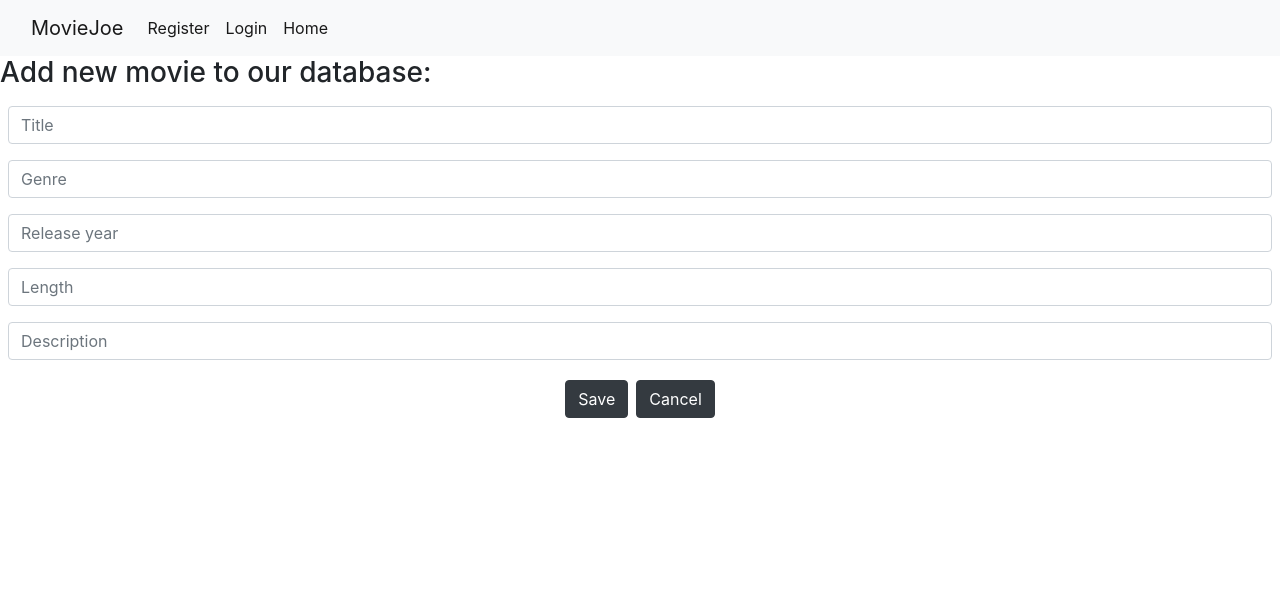
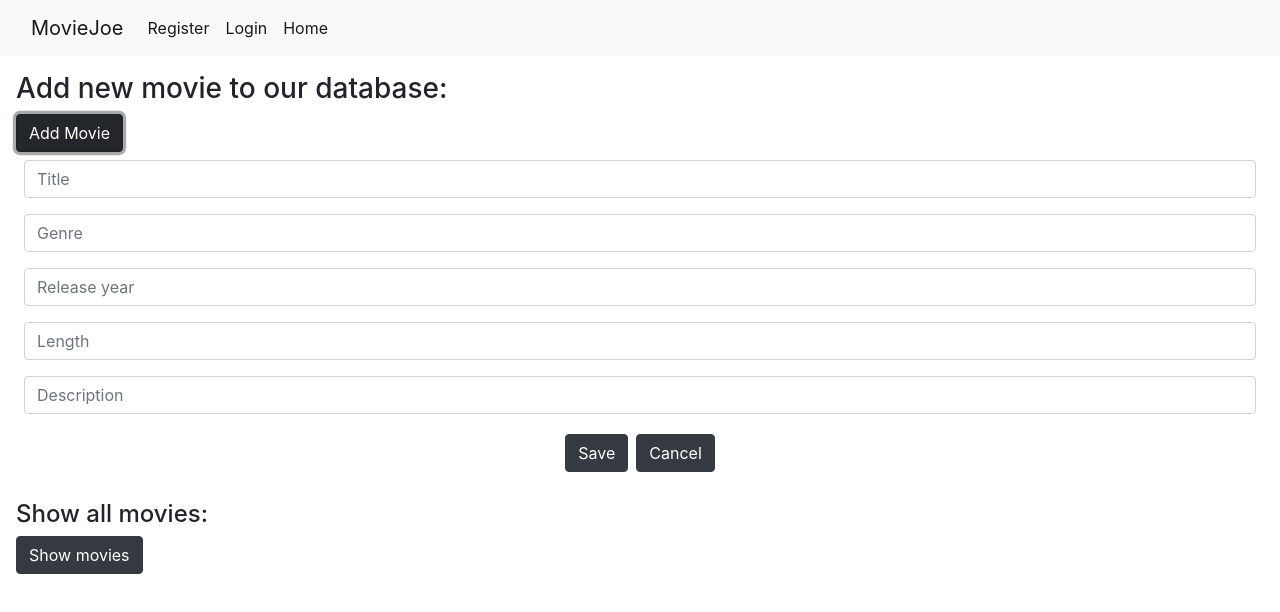
Before and after one commit to Silver36est/MovieJoe, an Angular app in the folder src/main/java/com/example/MovieJoe/UI/MovieJoe-angular/: page /home in a window 1280 px wide. Both pictures are taken after a click on the button "Add Movie". Shown: the top 612 px of the page. Built offline with nearby package versions, Linux system fonts and the light colour scheme.

Commit message:
Add add-movie component, move add movie from user-home to relevant component

```diff
--- /dev/null
+++ b/src/main/java/com/example/MovieJoe/UI/MovieJoe-angular/src/app/add-movie/add-movie.component.html
@@ -0,0 +1,19 @@
+<form name="movieForm" class="p-2 text-center">
+  <div class="form-group">
+    <input type="text" [(ngModel)]="movie.title" name="title" class="form-control" placeholder="Title">
+  </div>
+  <div class="form-group">
+    <input type="text" [(ngModel)]="movie.genre" name="genre" class="form-control" placeholder="Genre">
+  </div>
+  <div class="form-group">
+    <input type="text" [(ngModel)]="movie.releaseYear" name="releaseYear" class="form-control" placeholder="Release year">
+  </div>
+  <div class="form-group">
+    <input type="text" [(ngModel)]="movie.length" name="length" class="form-control" placeholder="Length">
+  </div>
+  <div class="form-group">
+    <input type="text" [(ngModel)]="movie.description" name="description" class="form-control" placeholder="Description">
+  </div>
+  <button type="submit" class="btn btn-dark m-1" (click)="onSaveMovie.emit(movie)">Save</button>
+  <button type="submit" class="btn btn-dark m-1" (click)="cancelSave()">Cancel</button>
+</form>
--- /dev/null
+++ b/src/main/java/com/example/MovieJoe/UI/MovieJoe-angular/src/app/add-movie/add-movie.component.ts
@@ -0,0 +1,27 @@
+import {Component, EventEmitter, Input, OnInit, Output} from '@angular/core';
+import {Movie} from "../models/movie/movie.model";
+
+@Component({
+  selector: 'app-add-movie',
+  templateUrl: './add-movie.component.html',
+  styleUrls: ['./add-movie.component.css']
+})
+export class AddMovieComponent implements OnInit {
+  @Input() movie: Movie = new Movie();
+  @Output() onSaveMovie: EventEmitter<Movie> = new EventEmitter<Movie>();
+
+
+  constructor() { }
+
+  ngOnInit(): void {
+  }
+
+  cancelSave() {
+    this.movie.title = '';
+    this.movie.genre = '';
+    this.movie.releaseYear = '';
+    this.movie.length = '';
+    this.movie.description = '';
+  }
+
+}
--- a/src/main/java/com/example/MovieJoe/UI/MovieJoe-angular/src/app/app.module.ts
+++ b/src/main/java/com/example/MovieJoe/UI/MovieJoe-angular/src/app/app.module.ts
@@ -10,6 +10,7 @@ import { NgbModule } from '@ng-bootstrap/ng-bootstrap';
 import {FormsModule} from "@angular/forms";
 import { UserHomeComponent } from './user-home/user-home.component';
 import { MovieItemComponent } from './movie-item/movie-item.component';
+import { AddMovieComponent } from './add-movie/add-movie.component';
 
 @NgModule({
   declarations: [
@@ -18,7 +19,8 @@ import { MovieItemComponent } from './movie-item/movie-item.component';
     RegisterComponent,
     RandomMovieComponent,
     UserHomeComponent,
-    MovieItemComponent
+    MovieItemComponent,
+    AddMovieComponent
   ],
     imports: [
         BrowserModule,
--- a/src/main/java/com/example/MovieJoe/UI/MovieJoe-angular/src/app/movie-item/movie-item.component.html
+++ b/src/main/java/com/example/MovieJoe/UI/MovieJoe-angular/src/app/movie-item/movie-item.component.html
@@ -7,7 +7,7 @@
     <p>Description: {{movie.description}}</p>
     <div>
       <button type="button" (click)="onDeleteMovie.emit(movie)" class="btn btn-dark btn-sm">DELETE</button>
-      <button type="button" (click)="editMovieInfo = true" class="btn btn-dark btn-sm">EDIT</button>
+      <button type="button" (click)="editInfo()" class="btn btn-dark btn-sm">EDIT</button>
     </div>
   </div>
 
--- a/src/main/java/com/example/MovieJoe/UI/MovieJoe-angular/src/app/movie-item/movie-item.component.ts
+++ b/src/main/java/com/example/MovieJoe/UI/MovieJoe-angular/src/app/movie-item/movie-item.component.ts
@@ -17,12 +17,17 @@ export class MovieItemComponent implements OnInit {
   ngOnInit(): void {
   }
 
+  editInfo() {
+    this.editMovieInfo = true;
+    let tempMovie = this.movie;
+  }
+
   cancelEditSave() {
     this.editMovieInfo = false;
-    this.movie.title = '';
-    this.movie.genre = '';
-    this.movie.releaseYear = '';
-    this.movie.length = '';
-    this.movie.description = '';
+    //this.movie.title = '';
+    //this.movie.genre = '';
+    //this.movie.releaseYear = '';
+    //this.movie.length = '';
+    //this.movie.description = '';
   }
 }
--- a/src/main/java/com/example/MovieJoe/UI/MovieJoe-angular/src/app/user-home/user-home.component.html
+++ b/src/main/java/com/example/MovieJoe/UI/MovieJoe-angular/src/app/user-home/user-home.component.html
@@ -1,29 +1,17 @@
-<div>
+<div class="m-3">
   <h3>Add new movie to our database:</h3>
-  <div *ngIf="!showMovie">
-    <button type="button" class="btn btn-dark" (click)="showMovie = true">Add Movie</button>
+  <div>
+    <button type="button" class="btn btn-dark" (click)="showAddMovieForm()">Add Movie</button>
+  </div>
+  <div *ngIf="addMovie">
+  <app-add-movie
+    [movie] = "movie"
+    (onSaveMovie)="saveMovie()"
+  ></app-add-movie>
   </div>
 </div>
 
-<form name="movieForm" class="p-2 text-center" *ngIf="showMovie">
-  <div class="form-group">
-    <input type="text" [(ngModel)]="movie.title" name="title" class="form-control" placeholder="Title">
-  </div>
-  <div class="form-group">
-    <input type="text" [(ngModel)]="movie.genre" name="genre" class="form-control" placeholder="Genre">
-  </div>
-  <div class="form-group">
-    <input type="text" [(ngModel)]="movie.releaseYear" name="releaseYear" class="form-control" placeholder="Release year">
-  </div>
-  <div class="form-group">
-    <input type="text" [(ngModel)]="movie.length" name="length" class="form-control" placeholder="Length">
-  </div>
-  <div class="form-group">
-    <input type="text" [(ngModel)]="movie.description" name="description" class="form-control" placeholder="Description">
-  </div>
-  <button type="submit" class="btn btn-dark m-1" (click)="saveMovie()">Save</button>
-  <button type="submit" class="btn btn-dark m-1" (click)="cancelSave()">Cancel</button>
-</form>
+
 
 <div class="m-3" *ngIf="!showMovie">
   <h4>Show all movies:</h4>
--- a/src/main/java/com/example/MovieJoe/UI/MovieJoe-angular/src/app/user-home/user-home.component.ts
+++ b/src/main/java/com/example/MovieJoe/UI/MovieJoe-angular/src/app/user-home/user-home.component.ts
@@ -14,6 +14,7 @@ export class UserHomeComponent implements OnInit {
   showMovie: boolean = false;
   showMovies: boolean = false;
   editMovieInfo: boolean = false;
+  addMovie: boolean = false;
 
   constructor(private movieService: MovieJoeService) { }
 
@@ -74,4 +75,7 @@ export class UserHomeComponent implements OnInit {
       })
   }
 
+  showAddMovieForm() {
+    this.addMovie = !this.addMovie
+  }
 }
```
Also changed, not shown: src/main/java/com/example/MovieJoe/UI/MovieJoe-angular/src/app/add-movie/add-movie.component.css (added), 1 other file (tests, documents, lock files or other folders).
